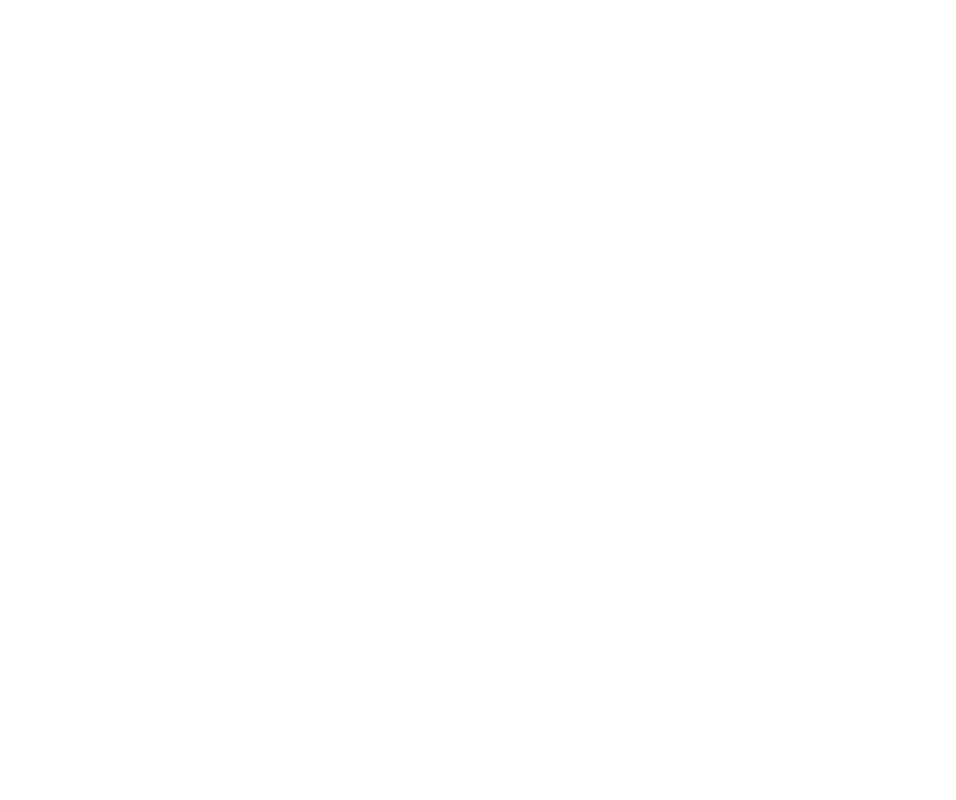
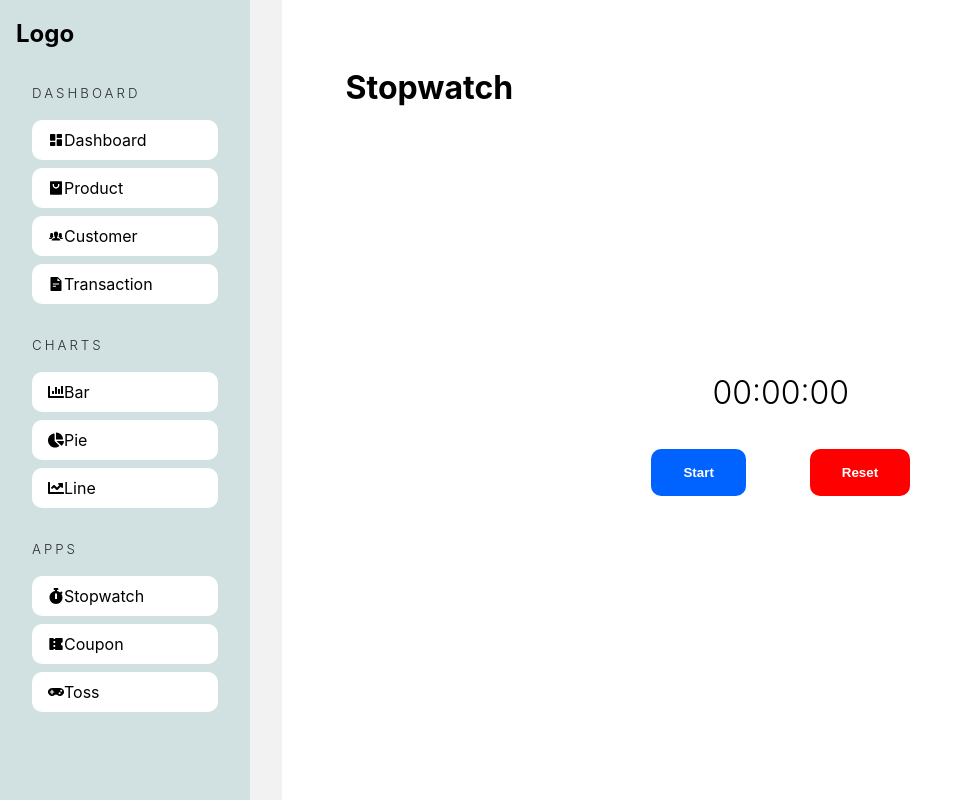
Before and after one commit to Shaileshjadav2732/Admin-Dashboard, a React (Vite) app: page /admin/app/stopwatch in a window 1280 px wide. Before the commit this address had no page. Shown: the whole page, without its empty margins (0-956 px from the left). Built offline with nearby package versions, Linux system fonts and the light colour scheme.

Commit message:
add Stop-watch

```diff
--- a/src/App.tsx
+++ b/src/App.tsx
@@ -10,12 +10,15 @@
 const NewProduct = lazy(() => import("./pages/management/NewProduct"));
 const BarCharts = lazy(() => import("./pages/charts/BarCharts"));
 const PieCharts = lazy(() => import("./pages/charts/PieCharts"));
-const LineCharts=lazy(()=>import ( "./pages/charts/LineCharts"));
-const ProductManagement = lazy(
-  () => import("./pages/management/ProductManagement")
+const LineCharts = lazy(() => import("./pages/charts/LineCharts"));
+const Toss = lazy(() => import("./pages/apps/Toss"));
+const StopWatch = lazy(() => import("./pages/apps/StopWatch"));
+const Coupon = lazy(() => import("./pages/apps/Coupon"));
+const ProductManagement = lazy(() =>
+  import("./pages/management/ProductManagement")
 );
-const TransactionManagement = lazy(
-  () => import("./pages/management/TransactionManagement")
+const TransactionManagement = lazy(() =>
+  import("./pages/management/TransactionManagement")
 );
 const App = () => {
   return (
@@ -37,7 +40,14 @@
           {/* charts */}
           <Route path="/admin/chart/bar" element={<BarCharts/>} />
           <Route path="/admin/chart/pie" element={<PieCharts/>} />
-           <Route path="admin/chart/line" element={<LineCharts/>} />
+           <Route path="/admin/chart/line" element={<LineCharts/>} />
+           {/* apps */}
+
+          <Route path="/admin/app/toss" element={<Toss/>} />
+          <Route path="/admin/app/stopwatch" element={<StopWatch/>} />
+           <Route path="/admin/app/coupon" element={<Coupon/>} />
+
+
         </Routes>
       </Router>
     </Suspense>
--- /dev/null
+++ b/src/pages/apps/Coupon.tsx
@@ -0,0 +1,11 @@
+
+import AdminSidebar from '../../components/AdminSidebar';
+const Coupon = () => {
+ return(
+ <div>
+  <AdminSidebar/>
+  <main>helo9e</main>
+ </div>)
+}
+
+export default Coupon
--- /dev/null
+++ b/src/pages/apps/StopWatch.tsx
@@ -0,0 +1,52 @@
+import AdminSidebar from "../../components/AdminSidebar";
+import { useState, useEffect } from "react";
+const formateTime = (time: number) => {
+  const hours = Math.floor(time / 3600);
+  const minutes = Math.floor((time % 3600) / 60);
+  const seconds = time % 60;
+
+  return `${hours.toString().padStart(2, "0")}:${minutes
+    .toString()
+    .padStart(2, "0")}:${seconds.toString().padStart(2, "0")}`;
+};
+const StopWatch = () => {
+  const [time, setTime] = useState<number>(0);
+  const [isRunning, setIsRunning] = useState<boolean>(false);
+
+    const resetHandler = () => {
+      setIsRunning(false);
+      setTime(0);
+    };
+
+  useEffect(() => {
+    let intervalId: number;
+    if(isRunning){
+      intervalId = setInterval(() => {
+        setTime((prev) => prev + 1);
+      }, 1000);
+
+    }
+    return () => {
+      clearInterval(intervalId);
+    };
+  }, [isRunning]);
+
+
+  return (
+    <div className="admin-container">
+      <AdminSidebar />
+      <main className="dashboard-app-container">
+        <h1>Stopwatch</h1>
+        <section>
+          <div className="stopwatch">
+            <h2>{formateTime(time)}</h2>
+            <button onClick={() => setIsRunning((prev) => !prev)}>{isRunning?"Stop":"Start"}</button>
+            <button onClick={()=>resetHandler()}>Reset</button>
+          </div>
+        </section>
+      </main>
+    </div>
+  );
+};
+
+export default StopWatch;
--- /dev/null
+++ b/src/pages/apps/Toss.tsx
@@ -0,0 +1,14 @@
+
+import AdminSidebar from "../../components/AdminSidebar";
+const Toss = () => {
+  return (
+    <div className="admin-container">
+      <AdminSidebar />
+      <main>
+         ijrijhr
+      </main>
+    </div>
+  );
+};
+
+export default Toss;
--- a/src/pages/charts/BarCharts.tsx
+++ b/src/pages/charts/BarCharts.tsx
@@ -26,7 +26,7 @@
         <section>
           <BarChart
           horizontal={true}
-            data_1={[100, 200, 300, 400, 500, 600, 658]}
+            data_1={[100, 200,300, 400, 500, 600, 58, 150, 206, 30, 200, 500]}
             data_2={[]}
             title_1="Products"
             title_2="Users"
--- /dev/null
+++ b/src/styles/_dashboardapp.scss
@@ -0,0 +1,35 @@
+.dashboard-app-container {
+  background-color: white;
+  padding: 4rem;
+  > section {
+    @include flex(column, center, center, 2rem);
+    height: 100%;
+    .stopwatch {
+      > h2 {
+        font-size: 2rem;
+        font-weight: 300;
+        text-align: center;
+      }
+      >button{
+          padding: 1rem 2rem;
+          border: none;
+          cursor: pointer;
+          margin: 2rem;
+          font-weight: 700;
+          border-radius: 10px;
+
+          &:first-of-type{
+            background-color: rgb(0,98,255);
+            color: white;
+          }
+          &:last-of-type{
+            background-color: rgb(255,0,0);
+            color: white;
+          }
+          &:hover{
+            opacity: 0.8;
+          }
+      }
+    }
+  }
+}
--- a/src/styles/app.scss
+++ b/src/styles/app.scss
@@ -2,6 +2,7 @@
 @import "dashboard";
 @import "product";
 @import "charts";
+@import "dashboardapp";
 :root {
   font-family: Inter, system-ui, Avenir, Helvetica, Arial, sans-serif;
   line-height: 1.5;
```
